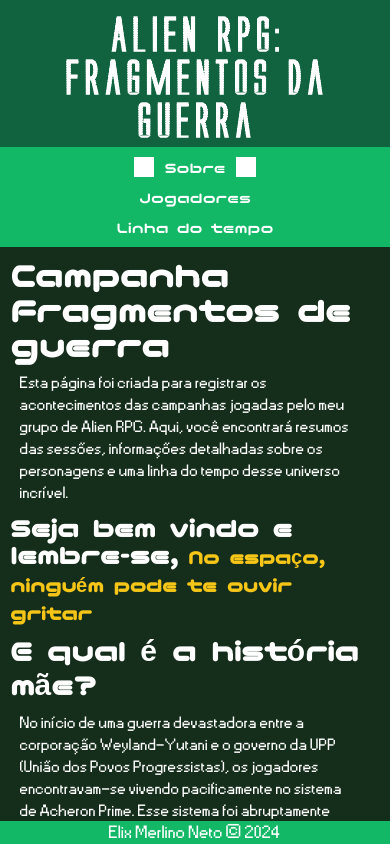
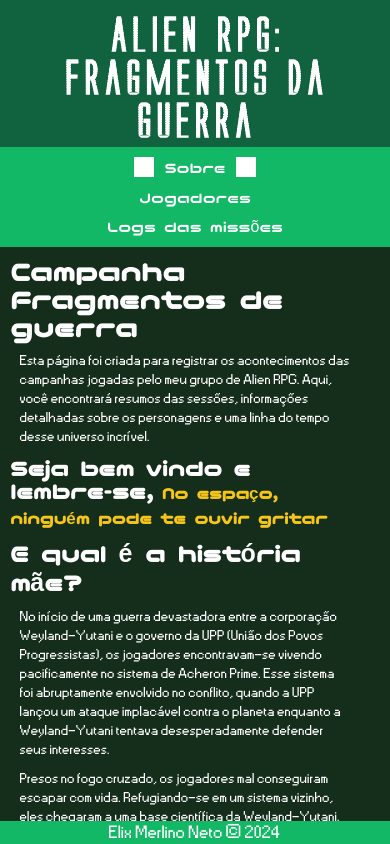
Before and after one commit to netoelix/alien-rpg, a React (Vite) app: page /about in a window 390 px wide. Shown: the top 844 px of the page. Built offline with nearby package versions, Linux system fonts and the light colour scheme.

Commit message:
Ajustando a responsividade em telas menores

```diff
--- a/src/components/Navigation.tsx
+++ b/src/components/Navigation.tsx
@@ -19,7 +19,7 @@
       </div>
       <div className="nav-container">
         <div className={ isSelected('/timeline') ? 'selected' : 'unselected' } />
-        <NavLink to="/timeline">Linha do tempo</NavLink>
+        <NavLink to="/timeline">Logs das missões</NavLink>
         <div className={ isSelected('/timeline') ? 'selected' : 'unselected' } />
       </div>
     </>
--- a/src/styles/AboutStyle.ts
+++ b/src/styles/AboutStyle.ts
@@ -49,28 +49,28 @@
         width: 95%;
         padding: 5px;
         h1 {
-            font-size: 35px;
+            font-size: 28px;
             padding: 5px;
         }
         h2 {
-        font-size: 30px;
+        font-size: 25px;
         color: white;
         padding: 5px;
         }
         h3 {
-            font-size: 27px;
+            font-size: 23px;
             padding: 5px;
         }
         h4 {
-            font-size: 25px;
+            font-size: 20px;
             padding: 5px;
         }
         p {
-            font-size: 23px;
+            font-size: 20px;
             padding: 5px 15px;
         }
         span {
-            font-size: 20px;
+            font-size: 17px;
         }
         a {
             font-size: 15px;
--- a/src/styles/HomeStyle.ts
+++ b/src/styles/HomeStyle.ts
@@ -27,4 +27,12 @@
             color: black;
         }
     }
+    @media screen and (max-width: 1000px) {
+        h1 {
+            font-size: 4.5vw;
+        }
+        a {
+            font-size: 4vw;
+        }
+    }
 `;
--- a/src/styles/TimeLineStyle.ts
+++ b/src/styles/TimeLineStyle.ts
@@ -101,5 +101,14 @@
         .time-line-resume {
             width: 100%
         }
+        .time-line-header-mission {
+            width: 100%;
+            h1 {
+                width: 95%;
+            }
+            h2 {
+                width: 95%;
+            }
+        }
     }
 `;
```
